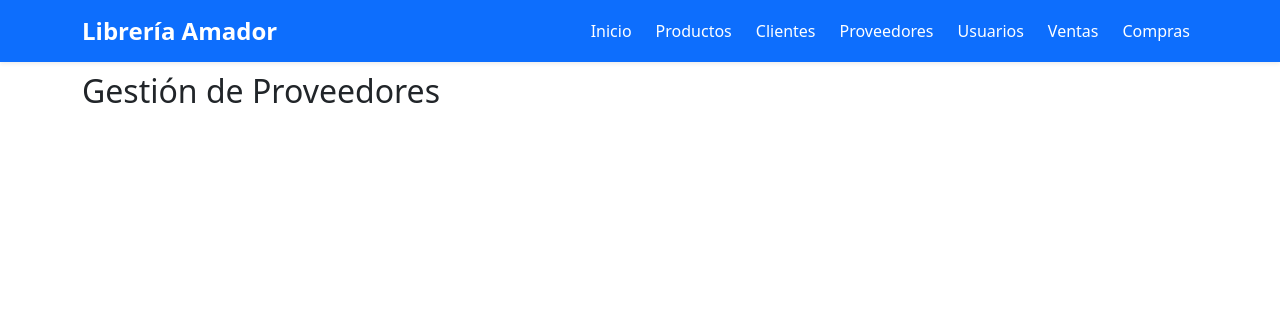
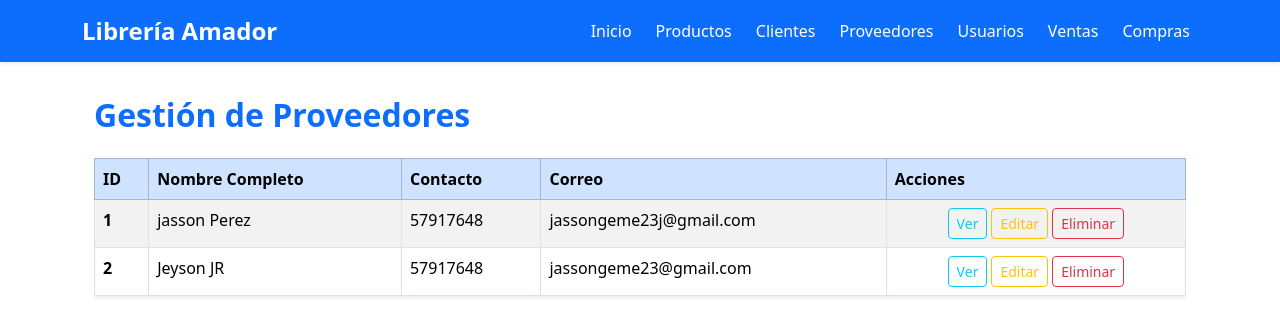
Before and after one commit to JassonPerezAlvarez/Frontend-Libreria-Amador, a React (Vite) app: page /proveedores in a window 1280 px wide. Shown: the top 336 px of the page. Built offline with nearby package versions, Linux system fonts and the light colour scheme.

Commit message:
Tablas de clientes y proveedores, con datos de ejemplo en las vistas

```diff
--- a/package.json
+++ b/package.json
@@ -11,6 +11,7 @@
   },
   "dependencies": {
     "@popperjs/core": "^2.11.8",
+    "axios": "^1.13.2",
     "bootstrap": "^5.3.8",
     "bootstrap-icons": "^1.13.1",
     "react": "^19.1.1",
--- /dev/null
+++ b/src/components/Clientes/TablaClientes.jsx
@@ -0,0 +1,53 @@
+// src/components/Clientes/TablaClientes.jsx
+import { Table, Spinner, Button } from "react-bootstrap";
+
+const TablaClientes = ({ clientes, cargando }) => {
+  if (cargando) {
+    return (
+      <div className="text-center my-5">
+        <Spinner animation="border" variant="primary">
+          <span className="visually-hidden">Cargando clientes...</span>
+        </Spinner>
+      </div>
+    );
+  }
+
+  if (!clientes || clientes.length === 0) {
+    return <p className="text-center text-muted">No hay clientes registrados.</p>;
+  }
+
+  return (
+    <Table striped bordered hover responsive className="shadow-sm">
+      <thead className="table-primary">
+        <tr>
+          <th>ID</th>
+          <th>Nombre Completo</th>
+          <th>Cédula</th>
+          <th>Contacto</th>
+          <th>Dirección</th>
+          <th>Acciones</th>
+        </tr>
+      </thead>
+      <tbody>
+        {clientes.map((c) => (
+          <tr key={c.ID_Cliente}>
+            <td className="fw-bold">{c.ID_Cliente}</td>
+            <td>
+              {c.Primer_Nombre} {c.Segundo_Nombre || ""} {c.Primer_Apellido} {c.Segundo_Apellido || ""}
+            </td>
+            <td>{c.Cedula || "-"}</td>
+            <td>{c.Contacto || "-"}</td>
+            <td>{c.Direccion || "-"}</td>
+            <td className="text-center">
+              <Button variant="outline-info" size="sm" className="me-1">Ver</Button>
+              <Button variant="outline-warning" size="sm" className="me-1">Editar</Button>
+              <Button variant="outline-danger" size="sm">Eliminar</Button>
+            </td>
+          </tr>
+        ))}
+      </tbody>
+    </Table>
+  );
+};
+
+export default TablaClientes;
--- /dev/null
+++ b/src/components/Proveedores/TablaProveedores.jsx
@@ -0,0 +1,51 @@
+// src/components/Proveedores/TablaProveedores.jsx
+import { Table, Spinner, Button } from "react-bootstrap";
+
+const TablaProveedores = ({ proveedores, cargando }) => {
+  if (cargando) {
+    return (
+      <div className="text-center my-5">
+        <Spinner animation="border" variant="primary">
+          <span className="visually-hidden">Cargando proveedores...</span>
+        </Spinner>
+      </div>
+    );
+  }
+
+  if (!proveedores || proveedores.length === 0) {
+    return <p className="text-center text-muted">No hay proveedores registrados.</p>;
+  }
+
+  return (
+    <Table striped bordered hover responsive className="shadow-sm">
+      <thead className="table-primary">
+        <tr>
+          <th>ID</th>
+          <th>Nombre Completo</th>
+          <th>Contacto</th>
+          <th>Correo</th>
+          <th>Acciones</th>
+        </tr>
+      </thead>
+      <tbody>
+        {proveedores.map((p) => (
+          <tr key={p.ID_Proveedor}>
+            <td className="fw-bold">{p.ID_Proveedor}</td>
+            <td>
+              {p.Primer_Nombre} {p.Segundo_Nombre || ""} {p.Primer_Apellido} {p.Segundo_Apellido || ""}
+            </td>
+            <td>{p.Contacto || "-"}</td>
+            <td>{p.Correo || "-"}</td>
+            <td className="text-center">
+              <Button variant="outline-info" size="sm" className="me-1">Ver</Button>
+              <Button variant="outline-warning" size="sm" className="me-1">Editar</Button>
+              <Button variant="outline-danger" size="sm">Eliminar</Button>
+            </td>
+          </tr>
+        ))}
+      </tbody>
+    </Table>
+  );
+};
+
+export default TablaProveedores;
--- a/src/views/Clientes.jsx
+++ b/src/views/Clientes.jsx
@@ -1,8 +1,38 @@
+// src/views/Clientes.jsx
+import { useState, useEffect } from "react";
+import { Container } from "react-bootstrap";
+import TablaClientes from "../components/Clientes/TablaClientes";
+
 const Clientes = () => {
-    return (
-        <>
-            <h2>Gestión de Clientes</h2>
-        </>
-    );
-}
+  const [clientes, setClientes] = useState([]);
+  const [cargando, setCargando] = useState(true);
+
+  useEffect(() => {
+    setTimeout(() => {
+      setClientes([
+        {
+          ID_Cliente: 1,
+          Primer_Nombre: "geme1", Segundo_Nombre: "jj",
+          Primer_Apellido: "Gómez", Segundo_Apellido: "Ruiz",
+          Cedula: "1234567891", Contacto: "57917648", Direccion: "Rio san juan"
+        },
+        {
+          ID_Cliente: 2,
+          Primer_Nombre: "Jasson", Segundo_Nombre: null,
+          Primer_Apellido: "Pérez", Segundo_Apellido: "Alvares",
+          Cedula: "1234567891", Contacto: "57917648", Direccion: "Rio san juan"
+        },
+      ]);
+      setCargando(false);
+    }, 800);
+  }, []);
+
+  return (
+    <Container className="mt-4">
+      <h2 className="mb-4 text-primary fw-bold">Gestión de Clientes</h2>
+      <TablaClientes clientes={clientes} cargando={cargando} />
+    </Container>
+  );
+};
+
 export default Clientes;
--- a/src/views/Proveedores.jsx
+++ b/src/views/Proveedores.jsx
@@ -1,8 +1,38 @@
+// src/views/Proveedores.jsx
+import { useState, useEffect } from "react";
+import { Container } from "react-bootstrap";
+import TablaProveedores from "../components/Proveedores/TablaProveedores";
+
 const Proveedores = () => {
-    return (
-        <>
-            <h2>Gestión de Proveedores</h2>
-        </>
-    );
-}
+  const [proveedores, setProveedores] = useState([]);
+  const [cargando, setCargando] = useState(true);
+
+  useEffect(() => {
+    setTimeout(() => {
+      setProveedores([
+        {
+          ID_Proveedor: 1,
+          Primer_Nombre: "jasson", Segundo_Nombre: null,
+          Primer_Apellido: "Perez", Segundo_Apellido: null,
+          Contacto: "57917648", Correo: "jassongeme23j@gmail.com"
+        },
+        {
+          ID_Proveedor: 2,
+          Primer_Nombre: "Jeyson", Segundo_Nombre: "JR",
+          Primer_Apellido: "", Segundo_Apellido: "",
+          Contacto: "57917648", Correo: "jassongeme23@gmail.com"
+        },
+      ]);
+      setCargando(false);
+    }, 800);
+  }, []);
+
+  return (
+    <Container className="mt-4">
+      <h2 className="mb-4 text-primary fw-bold">Gestión de Proveedores</h2>
+      <TablaProveedores proveedores={proveedores} cargando={cargando} />
+    </Container>
+  );
+};
+
 export default Proveedores;
```
Also changed, not shown: 1 other file (tests, documents, lock files or other folders).
